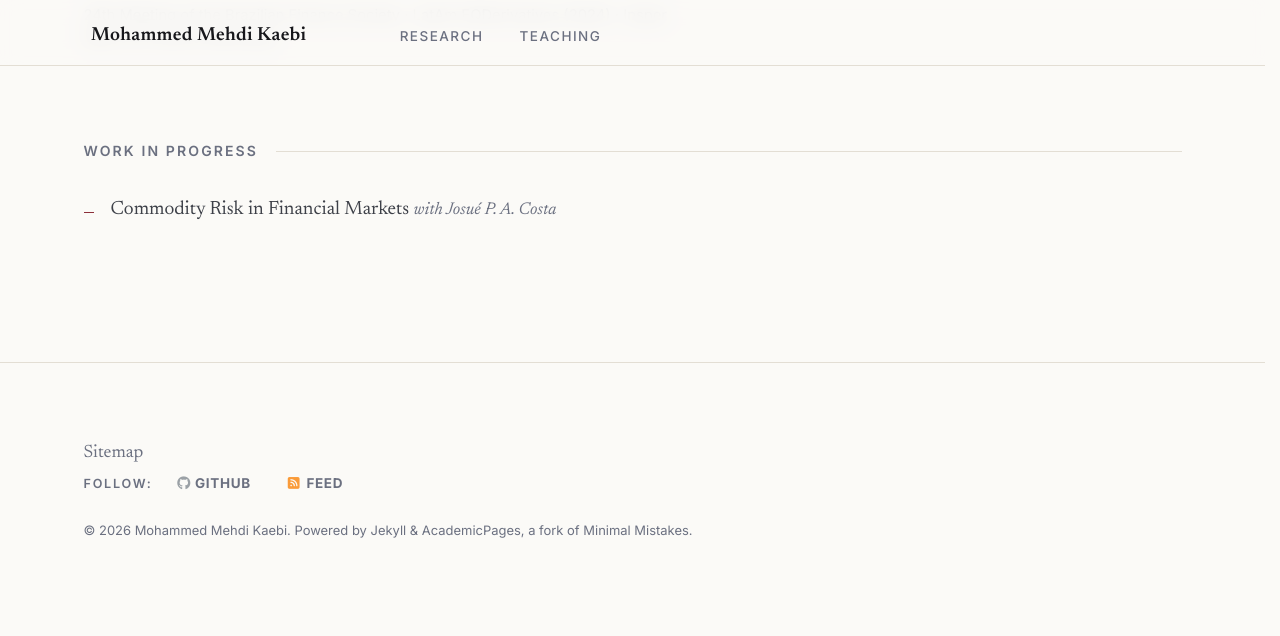
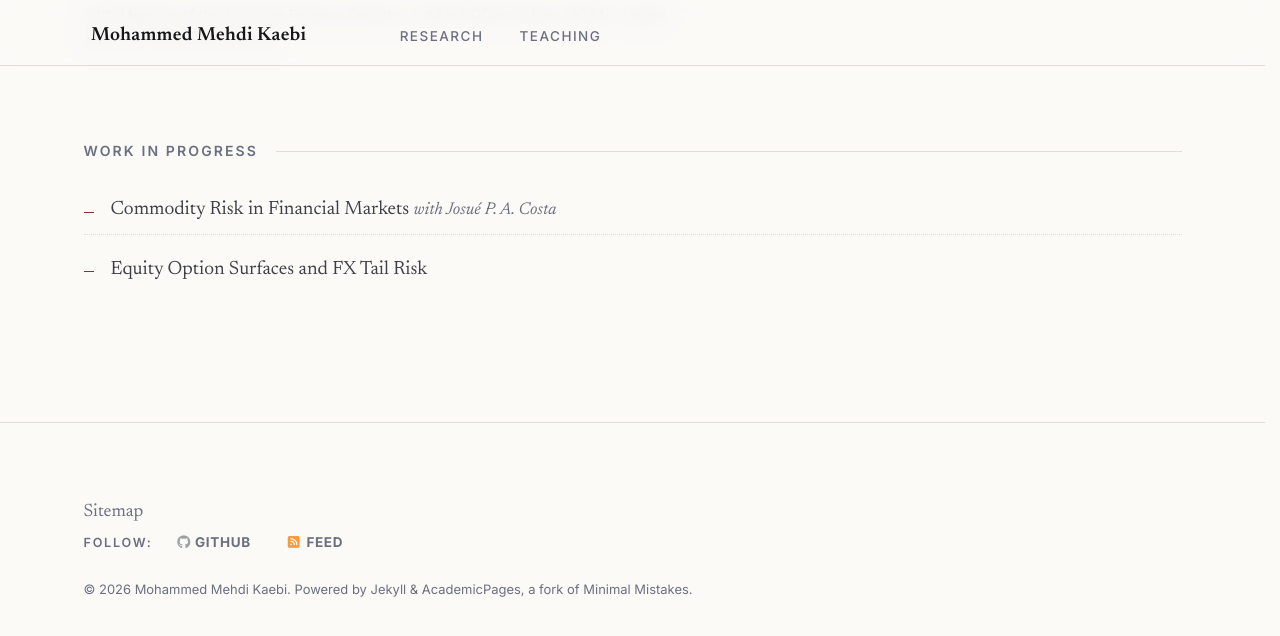
Before and after one commit to mkaebi/mkaebi.github.io, a Jekyll site: the page built from _pages/research.html, in a window 1280 px wide and 900 px high, scrolled down 1851 px. Shown: the top 636 px of the window. Built offline with Jekyll 4.4.1, drawn with Linux system fonts in a browser that asks for light colours.

Commit message:
Update papers.yml

```diff
--- a/_data/papers.yml
+++ b/_data/papers.yml
@@ -117,3 +117,5 @@ working:
 in_progress:
   - title: "Commodity Risk in Financial Markets"
     authors: "with Josué P. A. Costa"
+
+  - title: "Equity Option Surfaces and FX Tail Risk"
```
